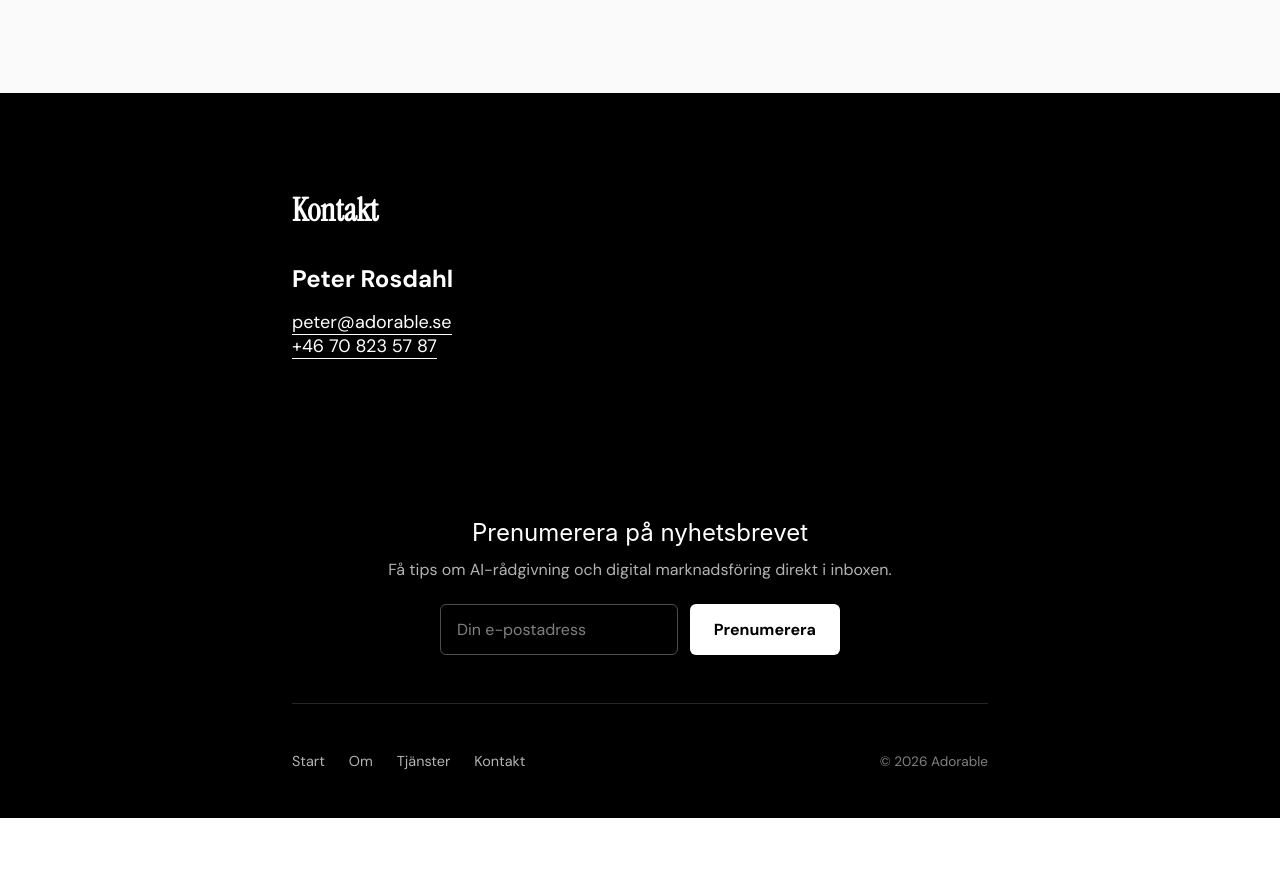
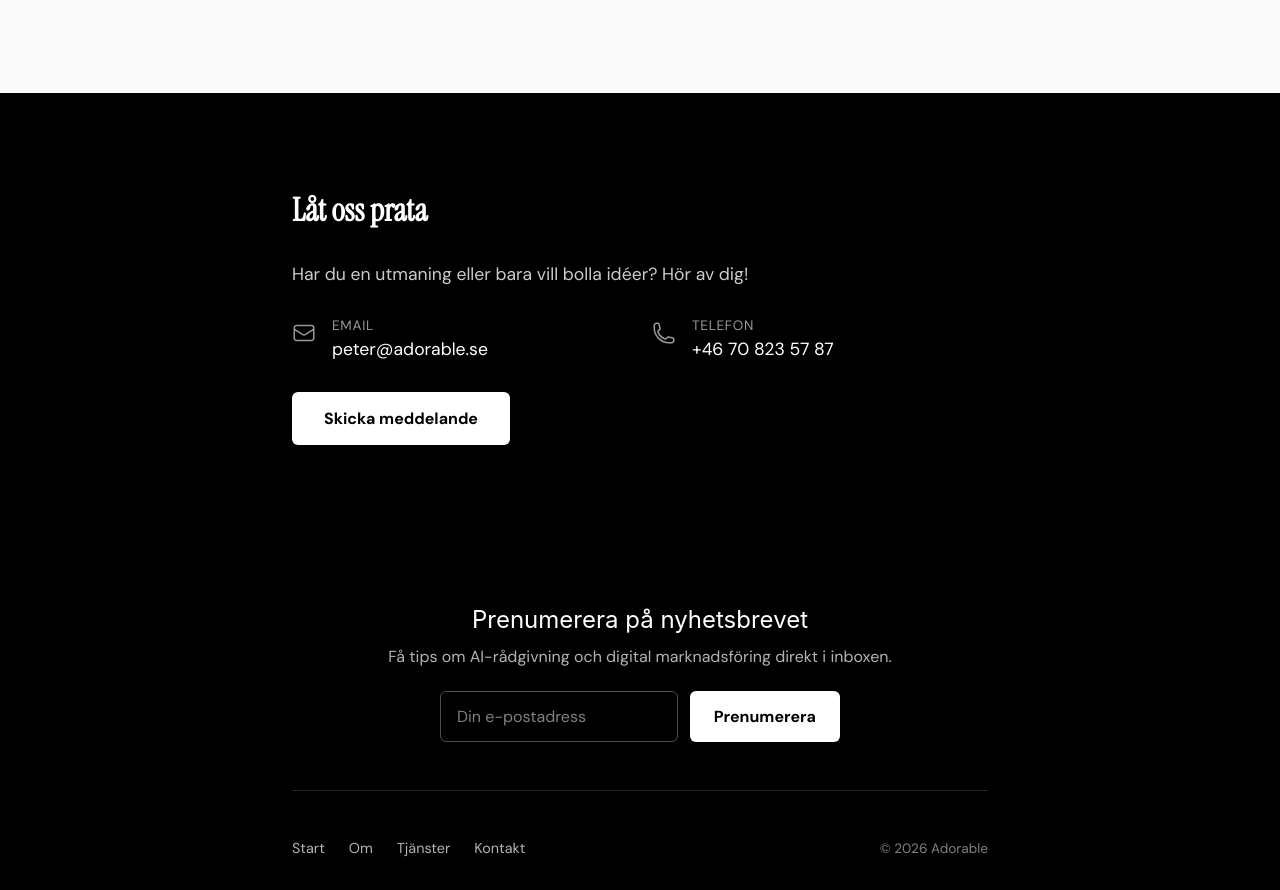
Before and after one commit to PeterRosdahl/adorable-website, an Astro site: page /om in a window 1280 px wide. Shown: the part 2088-2978 px from the top of the page. Before the commit the page ends 2906 px from the top, so only its background shows below. Built offline with nearby package versions, Linux system fonts and the light colour scheme; Astro itself is replaced by a stand-in of ours.

Commit message:
Om-sidan: samma kontaktsektion som startsidan

```diff
--- a/src/pages/om.astro
+++ b/src/pages/om.astro
@@ -63,14 +63,32 @@ import Layout from '../layouts/Layout.astro';
 			</div>
 		</section>
 
-		<section class="section section-contact">
+		<!-- Kontakt -->
+		<section class="section contact-section">
 			<div class="container">
-				<h2 class="section-title">Kontakt</h2>
+				<h2 class="section-title">Låt oss prata</h2>
+				<p class="contact-intro">Har du en utmaning eller bara vill bolla idéer? Hör av dig!</p>
 				<div class="contact-info">
-					<p class="contact-name">Peter Rosdahl</p>
-					<p><a href="mailto:peter@adorable.se" class="contact-link">peter@adorable.se</a></p>
-					<p><a href="tel:+46708235787" class="contact-link">+46 70 823 57 87</a></p>
+					<div class="contact-method">
+						<svg xmlns="http://www.w3.org/2000/svg" fill="none" viewBox="0 0 24 24" stroke-width="1.5" stroke="currentColor" class="contact-icon">
+							<path stroke-linecap="round" stroke-linejoin="round" d="M21.75 6.75v10.5a2.25 2.25 0 0 1-2.25 2.25h-15a2.25 2.25 0 0 1-2.25-2.25V6.75m19.5 0A2.25 2.25 0 0 0 19.5 4.5h-15a2.25 2.25 0 0 0-2.25 2.25m19.5 0v.243a2.25 2.25 0 0 1-1.07 1.916l-7.5 4.615a2.25 2.25 0 0 1-2.36 0L3.32 8.91a2.25 2.25 0 0 1-1.07-1.916V6.75" />
+						</svg>
+						<div>
+							<span class="contact-label">Email</span>
+							<a href="mailto:peter@adorable.se">peter@adorable.se</a>
+						</div>
+					</div>
+					<div class="contact-method">
+						<svg xmlns="http://www.w3.org/2000/svg" fill="none" viewBox="0 0 24 24" stroke-width="1.5" stroke="currentColor" class="contact-icon">
+							<path stroke-linecap="round" stroke-linejoin="round" d="M2.25 6.75c0 8.284 6.716 15 15 15h2.25a2.25 2.25 0 0 0 2.25-2.25v-1.372c0-.516-.351-.966-.852-1.091l-4.423-1.106c-.44-.11-.902.055-1.173.417l-.97 1.293c-.282.376-.769.542-1.21.38a12.035 12.035 0 0 1-7.143-7.143c-.162-.441.004-.928.38-1.21l1.293-.97c.363-.271.527-.734.417-1.173L6.963 3.102a1.125 1.125 0 0 0-1.091-.852H4.5A2.25 2.25 0 0 0 2.25 4.5v2.25Z" />
+						</svg>
+						<div>
+							<span class="contact-label">Telefon</span>
+							<a href="tel:+46708235787">+46 70 823 57 87</a>
+						</div>
+					</div>
 				</div>
+				<a href="/kontakt" class="contact-button">Skicka meddelande</a>
 			</div>
 		</section>
 	</main>
@@ -155,35 +173,85 @@ import Layout from '../layouts/Layout.astro';
 		opacity: 0.8;
 	}
 
-	.section-contact {
+	/* Contact section */
+	.contact-section {
 		background: #000;
 		color: #fff;
 		border-top: none;
 	}
 
-	.section-contact .section-title {
+	.contact-section .section-title {
 		color: #fff;
 	}
 
-	.contact-info {
-		font-size: 1.125rem;
+	.contact-intro {
+		color: rgba(255, 255, 255, 0.8);
+		font-size: 1.1rem;
+		margin-bottom: 2rem;
 	}
 
-	.contact-name {
-		font-size: 1.5rem;
-		font-weight: 600;
-		margin-bottom: 1rem;
+	.contact-info {
+		display: grid;
+		gap: 1.5rem;
+		margin-bottom: 2rem;
 	}
 
-	.contact-link {
+	@media (min-width: 600px) {
+		.contact-info {
+			grid-template-columns: repeat(2, 1fr);
+		}
+	}
+
+	.contact-method {
+		display: flex;
+		align-items: flex-start;
+		gap: 1rem;
+	}
+
+	.contact-icon {
+		width: 24px;
+		height: 24px;
+		flex-shrink: 0;
+		color: rgba(255, 255, 255, 0.6);
+		margin-top: 0.25rem;
+	}
+
+	.contact-method > div {
+		display: flex;
+		flex-direction: column;
+		gap: 0.25rem;
+	}
+
+	.contact-label {
+		font-size: 0.85rem;
+		color: rgba(255, 255, 255, 0.6);
+		text-transform: uppercase;
+		letter-spacing: 0.05em;
+	}
+
+	.contact-method a {
 		color: #fff;
 		text-decoration: none;
-		border-bottom: 1px solid #fff;
+		font-size: 1.1rem;
+	}
+
+	.contact-method a:hover {
+		text-decoration: underline;
+	}
+
+	.contact-button {
+		display: inline-block;
+		padding: 1rem 2rem;
+		background: #fff;
+		color: #000;
+		text-decoration: none;
+		font-weight: 600;
+		border-radius: 6px;
 		transition: opacity 0.2s;
 	}
 
-	.contact-link:hover {
-		opacity: 0.7;
+	.contact-button:hover {
+		opacity: 0.9;
 	}
 
 	@media (max-width: 768px) {
```
